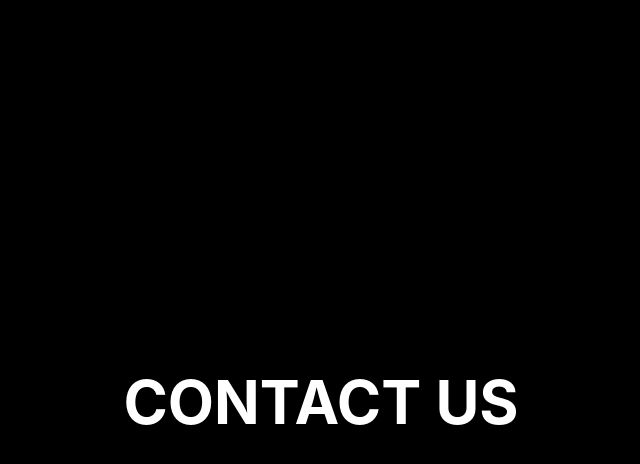
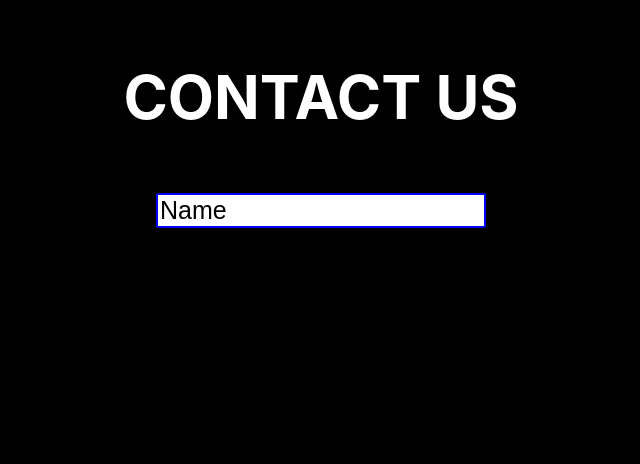
Before and after one commit to vikingnope/worther, a React (Create React App) app: page /contact in a window 1280 px wide. Shown: the top 464 px of the page, without its empty margins (319-959 px from the left). Built offline with nearby package versions, Linux system fonts and the light colour scheme.

Commit message:
Added more information in contact.js & contact.css

```diff
--- a/src/Contact.css
+++ b/src/Contact.css
@@ -0,0 +1,14 @@
+.App-text {
+    margin-top: -40%;
+}
+.App-input-name{
+    background-color:white;
+    border-style: solid;
+    border-radius: 3%;
+    font-size: 25px;
+    outline: none;
+    border-color: blue;
+}
+::placeholder{
+    color: #000000;
+}
--- a/src/Contact.js
+++ b/src/Contact.js
@@ -8,6 +8,7 @@ const Contact = () => {
             <p className="App-text">
                 Contact Us
             </p>
+            <input className="App-input-name" placeholder="Name"></input>
         </header>
     </div>
   );
```
